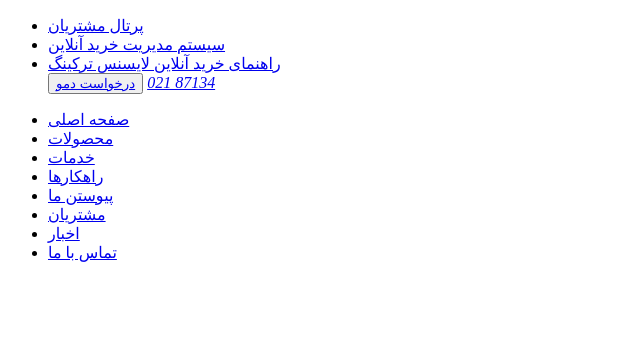
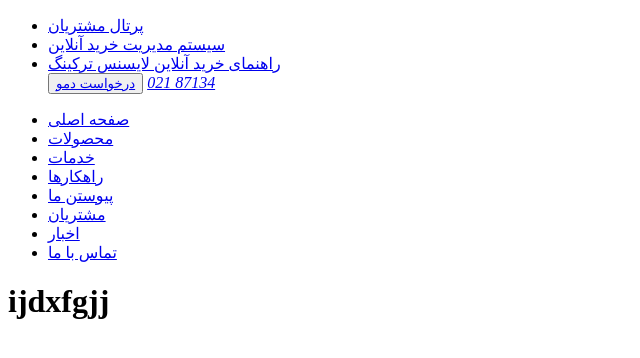
Before and after one commit to afsane-bz/varnegar, a plain HTML site: page varnegar/index.html in a window 1280 px wide. Shown: the whole page, without its empty margins (0-640 px from the left). Drawn offline with Linux system fonts and the light colour scheme.

Commit message:
"update"

```diff
--- a/varnegar/index.html
+++ b/varnegar/index.html
@@ -31,7 +31,7 @@
           <li><a href="#">تماس با ما</a></li>
           </ul>
       </nav>
-
+      <h1>ijdxfgjj</h1>
   </header>
 </body>
 </html>
```
